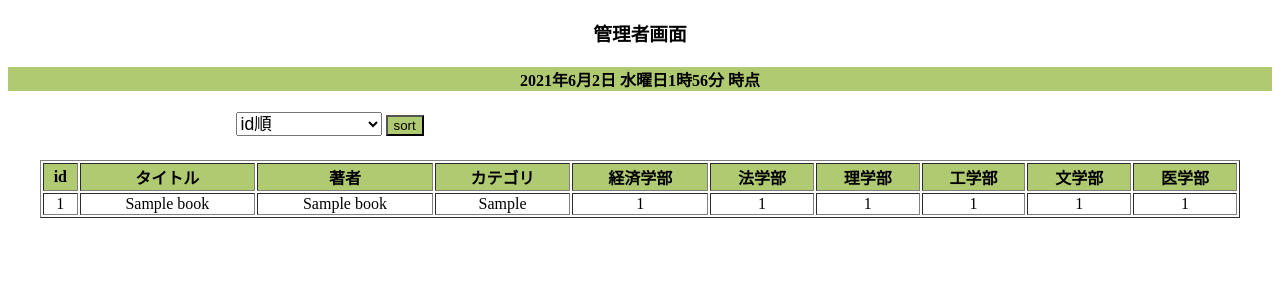
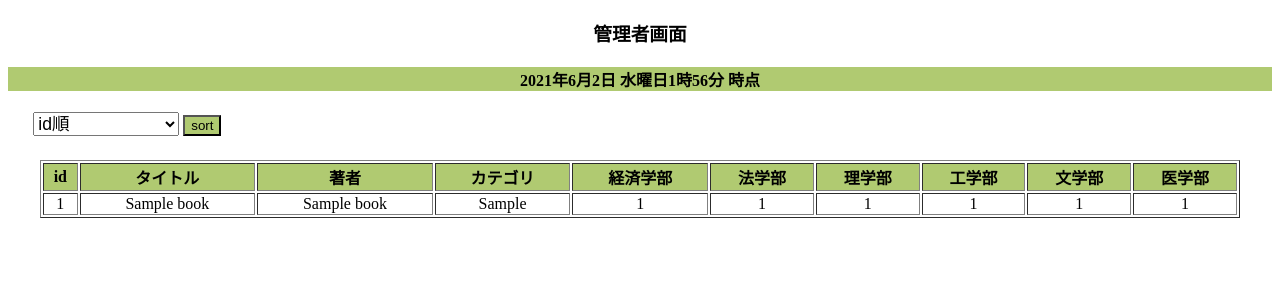
Before and after one commit to kyoF/Kyamy-Tech, a Flask app: page /admin/ in a window 1280 px wide. Shown: the top 300 px of the page. Run offline with Flask 2, Linux system fonts and the light colour scheme; tables that the repository leaves empty hold one stand-in row (values such as "Sample post").

Commit message:
css完成です。2回目

```diff
--- a/src/admin/templates/admin/admin.html
+++ b/src/admin/templates/admin/admin.html
@@ -22,7 +22,7 @@
                 text-align: center;
             }
             .sort_box{
-                margin-left: 18%;
+                margin-left: 2%;
                 font-size: 110%;
             }
             h4{
@@ -51,7 +51,7 @@
             時点
         </h4>
 
-        <form action="{{url_for('admin.show_admin_window')}}" method="POST">
+        <form action="{{url_for('admin.show_admin_window')}}" method="POST" class="form">
             <select size="1" class="sort_box" name="sort_category">
                 <option>id順</option>
                 <option>経済学部人気順</option>
--- a/src/admin/templates/signup/signup.html
+++ b/src/admin/templates/signup/signup.html
@@ -1,4 +1,5 @@
 <!DOCTYPE html>
+<html lang="ja">
     <head>
         <meta charset="UTF-8">
         <title>新規登録</title>
```
Lines whose indentation alone changed are shown as unchanged.
